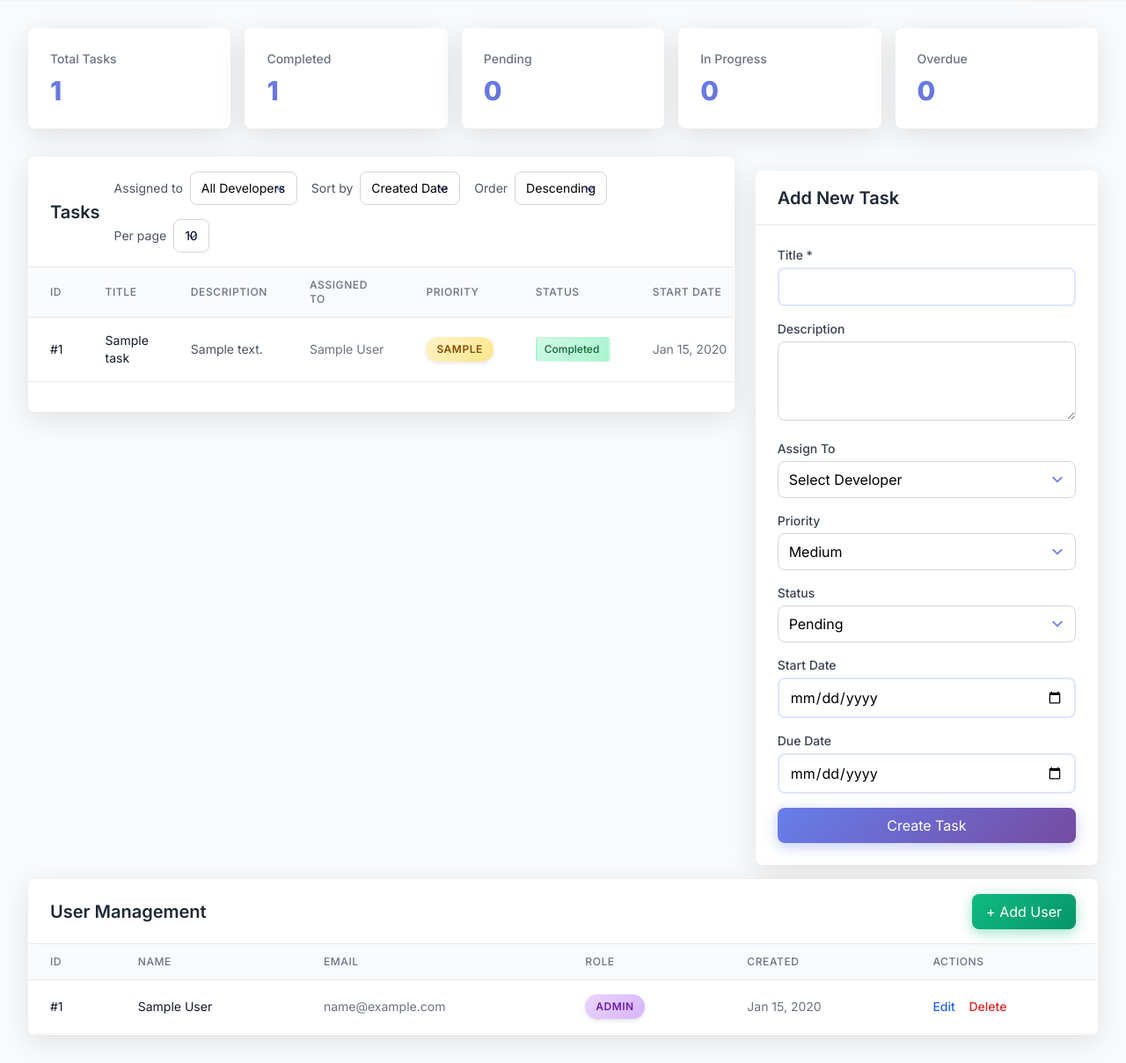
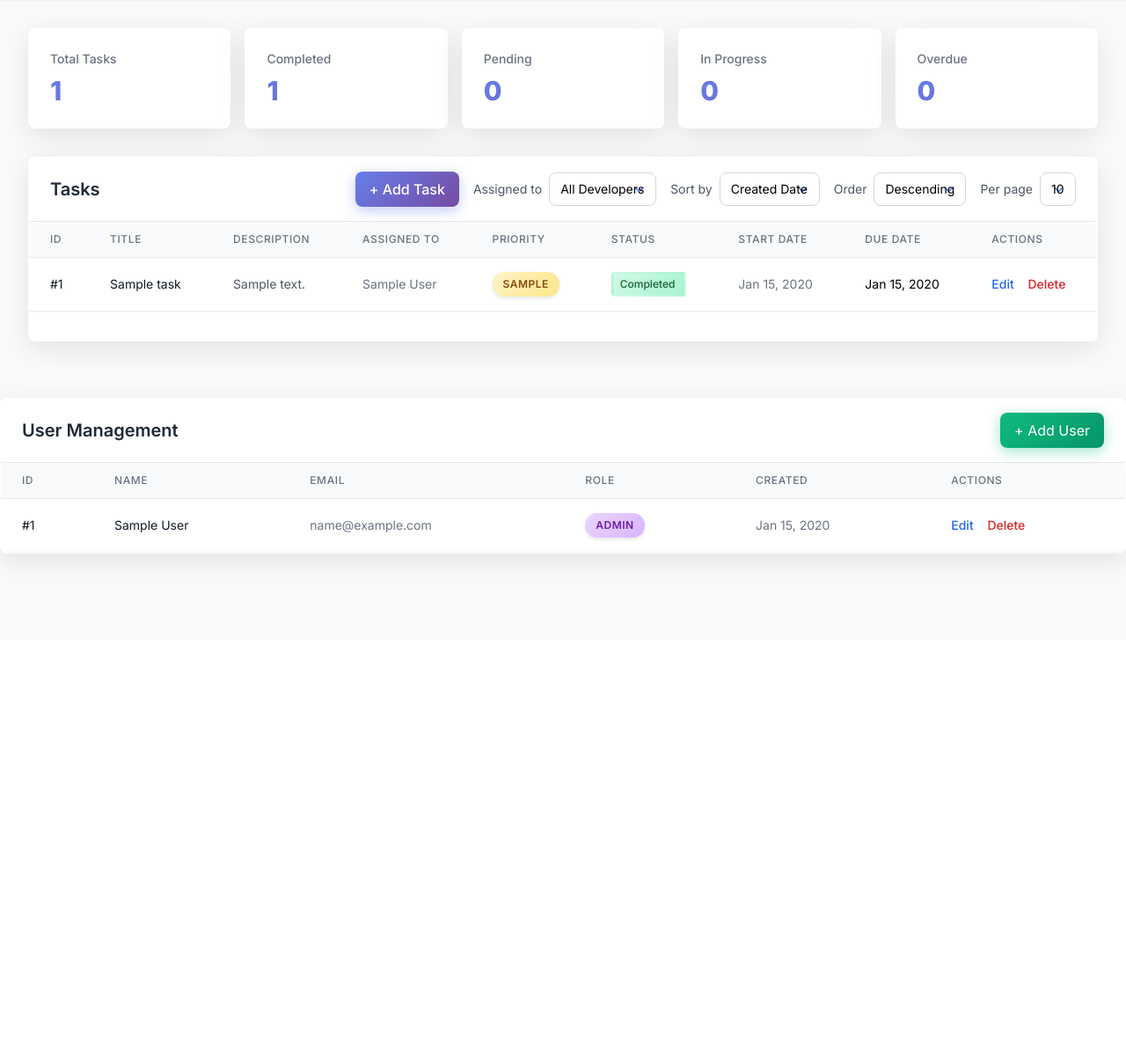
Before and after one commit to rushikeshbansode1705-dev/TeamProgressDashboard, a Flask app: page / in a window 1280 px wide. Shown: the part 73-1281 px from the top of the page at 88% size. After the commit the page ends 720 px from the top, so only its background shows below. Run offline with Flask 3, Linux system fonts and the light colour scheme; a user stored in the database is signed in; tables that the repository leaves empty hold one stand-in row (values such as "Sample post"); some libraries are stand-ins or nearby versions.

Commit message:
UI changes for Add task action

```diff
--- a/app/static/js/dashboard.js
+++ b/app/static/js/dashboard.js
@@ -407,7 +407,7 @@
       const data = await response.json();
 
       if (data.success) {
-        document.getElementById("taskForm").reset();
+        closeAddTaskModal();
         loadTasks();
         loadDashboardStats();
         alert("Task created successfully!");
@@ -472,6 +472,27 @@
         btn.textContent = "Update";
       }
     });
+}
+
+// Open add task modal
+function openAddTaskModal() {
+  document.getElementById("taskForm").reset();
+  // Reset form fields
+  document.getElementById("taskTitle").value = "";
+  document.getElementById("taskDescription").value = "";
+  document.getElementById("taskAssignedTo").value = "";
+  document.getElementById("taskPriority").value = "Medium";
+  document.getElementById("taskStatus").value = "Pending";
+  document.getElementById("taskStartDate").value = "";
+  document.getElementById("taskDueDate").value = "";
+
+  document.getElementById("addTaskModal").classList.remove("hidden");
+}
+
+// Close add task modal
+function closeAddTaskModal() {
+  document.getElementById("addTaskModal").classList.add("hidden");
+  document.getElementById("taskForm").reset();
 }
 
 // Open edit modal
--- a/app/templates/dashboard.html
+++ b/app/templates/dashboard.html
@@ -58,13 +58,17 @@
             </div>
         </div>
 
-        <div class="grid grid-cols-1 lg:grid-cols-3 gap-6">
+        <div class="w-full">
             <!-- Main Task Table -->
-            <div class="lg:col-span-2">
-                <div class="bg-white rounded-lg shadow">
-                    <div class="px-6 py-4 border-b border-gray-200 flex flex-col gap-4 md:flex-row md:items-center md:justify-between">
-                        <h2 class="text-xl font-semibold text-gray-800">Tasks</h2>
-                        <div class="flex flex-wrap gap-4 items-center">
+            <div class="bg-white rounded-lg shadow">
+                <div class="px-6 py-4 border-b border-gray-200 flex flex-col gap-4 md:flex-row md:items-center md:justify-between">
+                    <h2 class="text-xl font-semibold text-gray-800">Tasks</h2>
+                    <div class="flex flex-wrap gap-4 items-center">
+                        {% if user.role == 'admin' %}
+                        <button onclick="openAddTaskModal()" class="px-4 py-2 bg-blue-600 text-white rounded-lg hover:bg-blue-700 transition font-medium">
+                            + Add Task
+                        </button>
+                        {% endif %}
                             {% if user.role == 'admin' %}
                             <div class="flex items-center gap-2">
                                 <label for="assigneeFilter" class="text-sm text-gray-600">Assigned to</label>
@@ -126,69 +130,6 @@
                     <div id="paginationControls" class="px-6 py-4 border-t border-gray-100 flex flex-col gap-4 md:flex-row md:items-center md:justify-between"></div>
                 </div>
             </div>
-
-            <!-- Sidebar Form -->
-            {% if user.role == 'admin' %}
-            <div class="lg:col-span-1">
-                <div class="bg-white rounded-lg shadow sticky top-4">
-                    <div class="px-6 py-4 border-b border-gray-200">
-                        <h2 class="text-xl font-semibold text-gray-800">Add New Task</h2>
-                    </div>
-                    <form id="taskForm" class="p-6 space-y-4">
-                        <div>
-                            <label class="block text-sm font-medium text-gray-700 mb-1">Title *</label>
-                            <input type="text" id="taskTitle" required
-                                class="w-full px-3 py-2 border border-gray-300 rounded-lg focus:ring-2 focus:ring-blue-500 focus:border-transparent">
-                        </div>
-                        <div>
-                            <label class="block text-sm font-medium text-gray-700 mb-1">Description</label>
-                            <textarea id="taskDescription" rows="3"
-                                class="w-full px-3 py-2 border border-gray-300 rounded-lg focus:ring-2 focus:ring-blue-500 focus:border-transparent"></textarea>
-                        </div>
-                        <div>
-                            <label class="block text-sm font-medium text-gray-700 mb-1">Assign To</label>
-                            <select id="taskAssignedTo"
-                                class="w-full px-3 py-2 border border-gray-300 rounded-lg focus:ring-2 focus:ring-blue-500 focus:border-transparent">
-                                <option value="">Select Developer</option>
-                            </select>
-                        </div>
-                        <div>
-                            <label class="block text-sm font-medium text-gray-700 mb-1">Priority</label>
-                            <select id="taskPriority"
-                                class="w-full px-3 py-2 border border-gray-300 rounded-lg focus:ring-2 focus:ring-blue-500 focus:border-transparent">
-                                <option value="Low">Low</option>
-                                <option value="Medium" selected>Medium</option>
-                                <option value="High">High</option>
-                            </select>
-                        </div>
-                        <div>
-                            <label class="block text-sm font-medium text-gray-700 mb-1">Status</label>
-                            <select id="taskStatus"
-                                class="w-full px-3 py-2 border border-gray-300 rounded-lg focus:ring-2 focus:ring-blue-500 focus:border-transparent">
-                                <option value="Pending" selected>Pending</option>
-                                <option value="In Progress">In Progress</option>
-                                <option value="Completed">Completed</option>
-                                <option value="On Hold">On Hold</option>
-                            </select>
-                        </div>
-                        <div>
-                            <label class="block text-sm font-medium text-gray-700 mb-1">Start Date</label>
-                            <input type="date" id="taskStartDate"
-                                class="w-full px-3 py-2 border border-gray-300 rounded-lg focus:ring-2 focus:ring-blue-500 focus:border-transparent">
-                        </div>
-                        <div>
-                            <label class="block text-sm font-medium text-gray-700 mb-1">Due Date</label>
-                            <input type="date" id="taskDueDate"
-                                class="w-full px-3 py-2 border border-gray-300 rounded-lg focus:ring-2 focus:ring-blue-500 focus:border-transparent">
-                        </div>
-                        <button type="submit" id="submitTaskBtn"
-                            class="w-full bg-blue-600 text-white py-2 px-4 rounded-lg hover:bg-blue-700 focus:outline-none focus:ring-2 focus:ring-blue-500 transition">
-                            Create Task
-                        </button>
-                    </form>
-                </div>
-            </div>
-            {% endif %}
         </div>
 
         <!-- User Management Section (Admin Only) -->
```
Also changed, not shown: other parts of app/templates/dashboard.html (+72 -0 lines).
